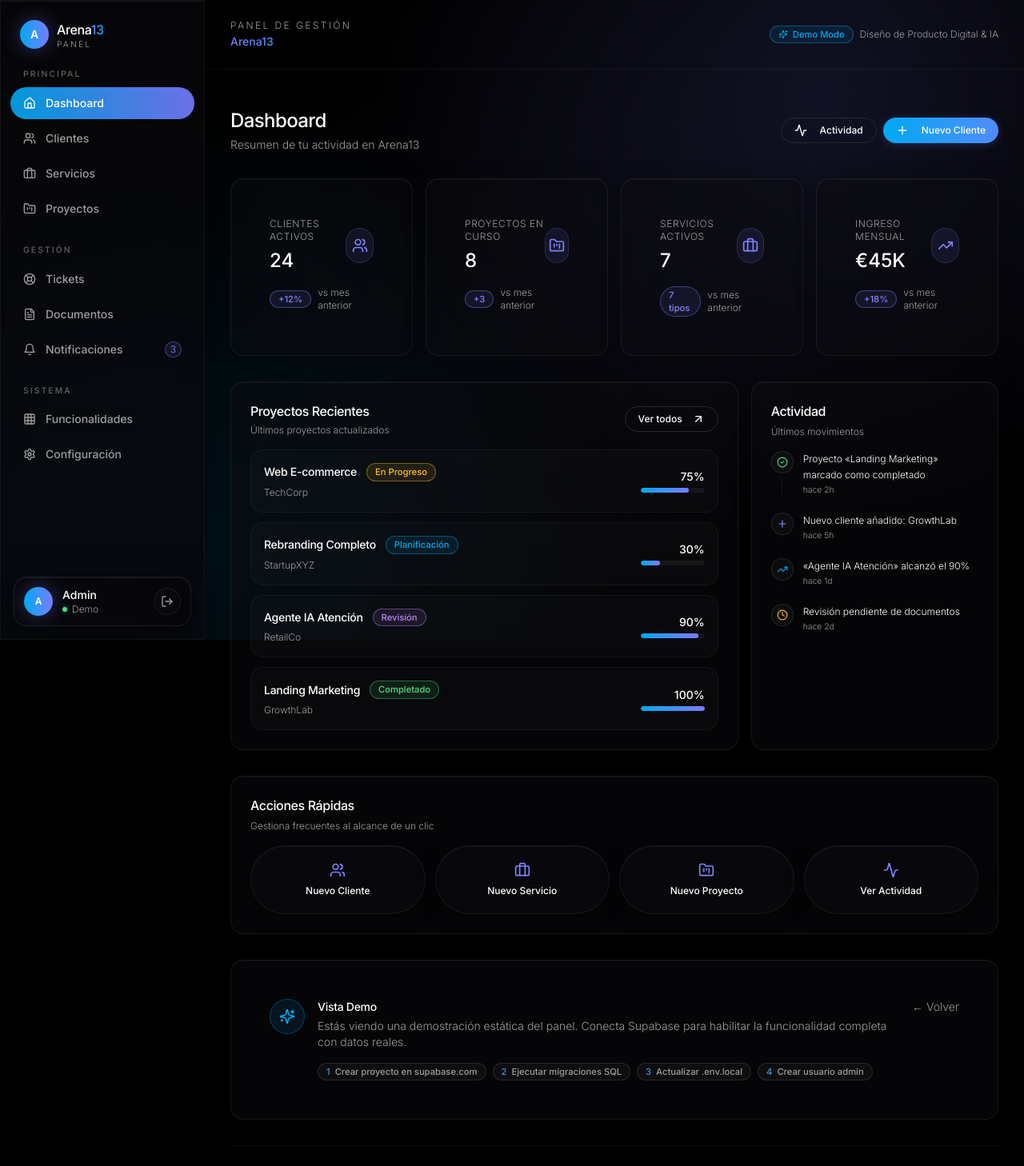
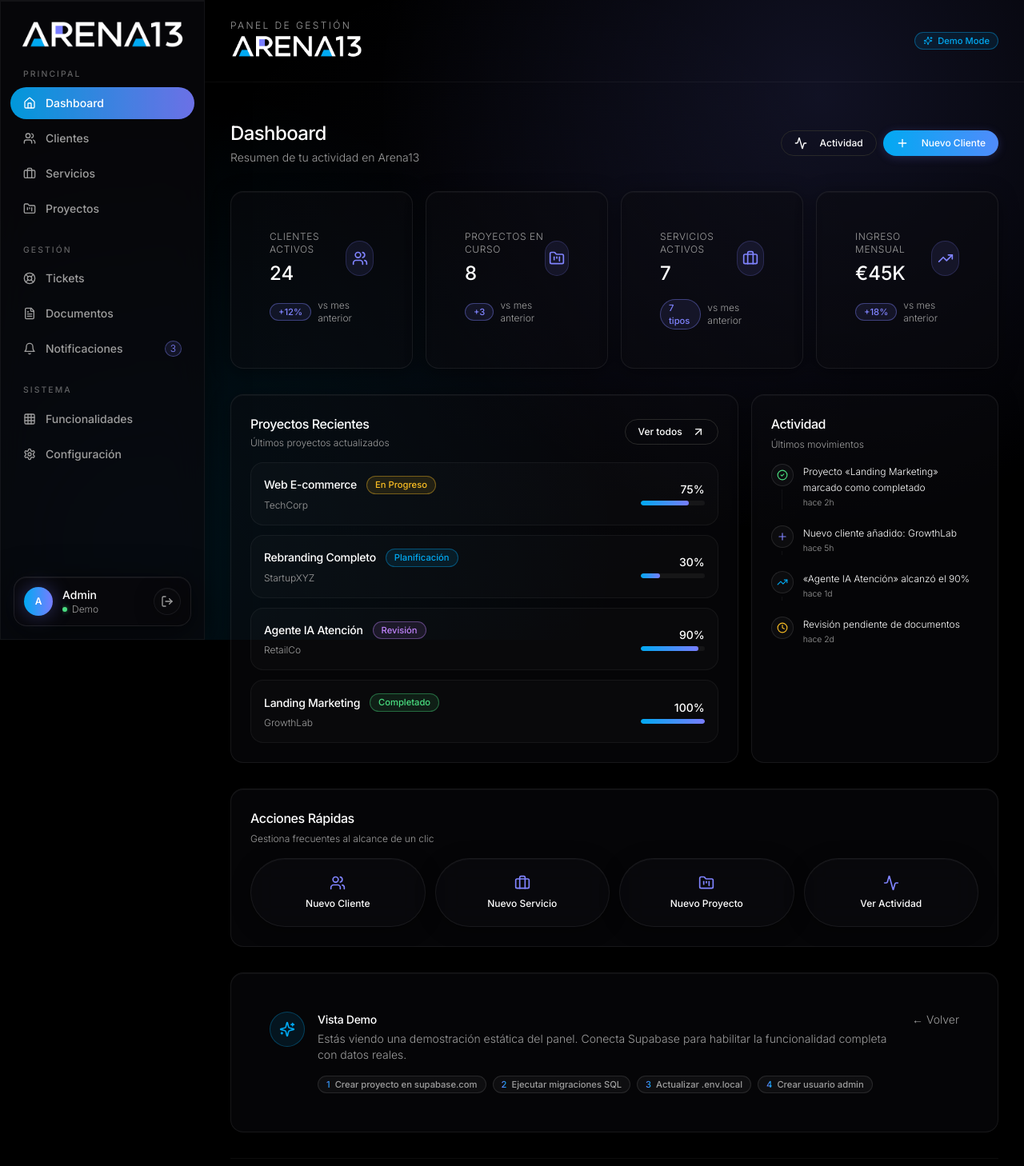
Before and after one commit to rubngnzalez/arena_panel, a Next.js app: page /dashboard-preview in a window 1280 px wide. Shown: the top 1458 px of the page at 80% size. Built offline with nearby package versions, Linux system fonts and the light colour scheme.

Commit message:
fix: sustituir wordmarks Arena13 por el logo en toda la web y quitar textos de diseno de producto

```diff
--- a/src/app/(auth)/login/page.tsx
+++ b/src/app/(auth)/login/page.tsx
@@ -75,28 +75,19 @@ export default function LoginPage() {
       <div className="w-full max-w-sm space-y-10 animate-fade-in">
         {/* Logo */}
         <div className="text-center">
-          <div className="inline-flex items-center justify-center mb-4">
+          <div className="inline-flex items-center justify-center">
             <BrandLogo
-              className="drop-shadow-[0_0_14px_rgba(120,125,255,0.35)]"
-              imgClassName="h-16"
-              fallbackSize="text-4xl"
+              className="drop-shadow-[0_0_18px_rgba(120,125,255,0.4)]"
+              imgClassName="h-24"
+              fallbackSize="text-5xl"
             />
           </div>
-          <h1 className="text-3xl font-medium tracking-tight mb-1.5">
-            Arena<span className="text-gradient">13</span>
-          </h1>
-          <p className="text-xs text-muted-foreground uppercase tracking-widest2 font-light">
-            Panel de Gestión
-          </p>
         </div>
 
         {/* Login Form */}
         <div className="glass-strong rounded-2xl p-7 space-y-6">
           <div className="space-y-1.5 text-center">
             <h2 className="text-lg font-medium tracking-tight">Acceso al panel</h2>
-            <p className="text-xs text-muted-foreground font-light">
-              Diseño de Producto Digital & IA
-            </p>
           </div>
 
           <form onSubmit={handleLogin} className="space-y-4">
--- a/src/app/(dashboard)/facturacion/page.tsx
+++ b/src/app/(dashboard)/facturacion/page.tsx
@@ -15,6 +15,7 @@ import {
   Copy, Euro, Calendar, AlertTriangle, CheckCircle2, Clock, CreditCard, Link2,
 } from "lucide-react"
 import { formatCurrency, formatDate, getInitials } from "@/lib/utils"
+import { BrandLogo } from "@/components/brand-logo"
 import type { Factura, FacturaLinea, FacturaEstado, MetodoPago, Presupuesto } from "@/types"
 
 const ESTADOS: Record<FacturaEstado, { label: string; color: string }> = {
@@ -265,10 +266,10 @@ export default function FacturacionPage() {
             <div className="flex items-start justify-between mb-8">
               <div>
                 <div className="flex items-center gap-2 mb-1">
-                  <span className="text-xl font-bold">Arena13</span>
+                  <BrandLogo imgClassName="h-9" fallbackSize="text-xl" />
                   <span className={`text-xs px-2 py-0.5 rounded-full ${est.color}`}>{est.label}</span>
                 </div>
-                <p className="text-xs text-muted-foreground">Diseño de Producto Digital & IA</p>
+                <p className="text-xs text-muted-foreground">arenatrece.com</p>
               </div>
               <div className="text-right">
                 <p className="text-sm text-muted-foreground">Factura</p>
--- a/src/app/(dashboard)/layout.tsx
+++ b/src/app/(dashboard)/layout.tsx
@@ -7,6 +7,7 @@ import { Sidebar } from "@/components/dashboard/sidebar"
 import { DashboardHeader } from "@/components/dashboard/dashboard-header"
 import { CommandBar } from "@/components/command-bar"
 import { SplashScreen } from "@/components/splash-screen"
+import { BrandLogo } from "@/components/brand-logo"
 import { obtenerRol, esRutaPermitidaCliente, type Rol } from "@/lib/roles"
 
 export default function DashboardLayout({
@@ -136,9 +137,7 @@ export default function DashboardLayout({
                     <p className="text-sm text-gradient font-medium mt-0.5">{nombreComercial}</p>
                   </>
                 ) : (
-                  <p className="text-sm text-gradient font-medium tracking-tight">
-                    {nombreComercial || "Arena13"}
-                  </p>
+                  <BrandLogo imgClassName="h-8" fallbackSize="text-xl" />
                 )}
               </div>
               <div className="flex items-center gap-3">
--- a/src/app/(dashboard)/presupuestos/page.tsx
+++ b/src/app/(dashboard)/presupuestos/page.tsx
@@ -16,6 +16,7 @@ import {
   Send, Copy, TrendingUp, Euro, Calendar, Link2, LayoutTemplate, BookmarkPlus,
 } from "lucide-react"
 import { formatCurrency, formatDate, getInitials } from "@/lib/utils"
+import { BrandLogo } from "@/components/brand-logo"
 import type { Presupuesto, PresupuestoLinea, PresupuestoEstado, PlantillaPresupuesto } from "@/types"
 
 const ESTADOS: Record<PresupuestoEstado, { label: string; color: string }> = {
@@ -360,10 +361,10 @@ export default function PresupuestosPage() {
             <div className="flex items-start justify-between mb-8">
               <div>
                 <div className="flex items-center gap-2 mb-1">
-                  <span className="text-xl font-bold">Arena13</span>
+                  <BrandLogo imgClassName="h-9" fallbackSize="text-xl" />
                   <span className={`text-xs px-2 py-0.5 rounded-full ${est.color}`}>{est.label}</span>
                 </div>
-                <p className="text-xs text-muted-foreground">Diseño de Producto Digital & IA</p>
+                <p className="text-xs text-muted-foreground">arenatrece.com</p>
               </div>
               <div className="text-right">
                 <p className="text-sm text-muted-foreground">Presupuesto</p>
--- a/src/app/dashboard-preview/page.tsx
+++ b/src/app/dashboard-preview/page.tsx
@@ -5,6 +5,7 @@
  */
 
 import Link from "next/link"
+import { BrandLogo } from "@/components/brand-logo"
 import { Card, CardContent, CardDescription, CardHeader, CardTitle } from "@/components/ui/card"
 import { Button } from "@/components/ui/button"
 import {
@@ -89,14 +90,8 @@ export default function DashboardPreviewPage() {
       <aside className="hidden lg:flex flex-col w-64 min-h-screen fixed left-0 top-0 glass-strong border-r border-white/5">
         {/* Logo */}
         <div className="p-6">
-          <Link href="/" className="flex items-center gap-2.5">
-            <span className="relative flex h-9 w-9 items-center justify-center rounded-pill bg-arena-gradient shadow-glow-purple">
-              <span className="text-sm font-semibold text-white">A</span>
-            </span>
-            <div className="leading-none">
-              <span className="block text-base font-medium tracking-tight">Arena<span className="text-gradient">13</span></span>
-              <span className="block text-[0.65rem] font-light text-muted-foreground tracking-widest2 uppercase mt-0.5">Panel</span>
-            </div>
+          <Link href="/" className="flex items-center">
+            <BrandLogo imgClassName="h-9" fallbackSize="text-xl" />
           </Link>
         </div>
 
@@ -168,14 +163,15 @@ export default function DashboardPreviewPage() {
             <div className="py-6 flex items-center justify-between">
               <div>
                 <p className="text-xs text-muted-foreground uppercase tracking-widest2 font-light">Panel de Gestión</p>
-                <p className="text-sm text-gradient font-medium mt-0.5">Arena13</p>
+                <div className="mt-1">
+                  <BrandLogo imgClassName="h-7" fallbackSize="text-lg" />
+                </div>
               </div>
               <div className="flex items-center gap-2">
                 <span className="arena-badge text-arena-cyan border-arena-cyan/40 bg-arena-cyan/10">
                   <Sparkles className="h-3 w-3" />
                   Demo Mode
                 </span>
-                <span className="text-xs text-muted-foreground font-light hidden xl:inline">Diseño de Producto Digital & IA</span>
               </div>
             </div>
           </div>
@@ -358,7 +354,7 @@ export default function DashboardPreviewPage() {
           {/* Footer */}
           <div className="pt-6 border-t border-white/5 flex flex-col sm:flex-row sm:items-center sm:justify-between gap-2">
             <p className="text-xs text-muted-foreground font-light">
-              Arena13 — Diseño de Producto Digital & IA
+              arenatrece.com
             </p>
             <Link
               href="/"
--- a/src/app/p/page.tsx
+++ b/src/app/p/page.tsx
@@ -3,6 +3,7 @@
 import { Suspense, useEffect, useState, useCallback } from "react"
 import { useSearchParams } from "next/navigation"
 import { useSupabase } from "@/lib/supabase/client"
+import { BrandLogo } from "@/components/brand-logo"
 import { formatCurrency, formatDate } from "@/lib/utils"
 import {
   Check, X, AlertCircle, CheckCircle2, XCircle, Calendar, Clock,
@@ -113,10 +114,9 @@ function PresupuestoPublicoContent() {
       <div className="max-w-3xl mx-auto space-y-6">
         {/* Marca */}
         <div className="text-center">
-          <span className="text-2xl font-semibold tracking-tight">Arena<span className="text-gradient">13</span></span>
-          <p className="text-xs text-muted-foreground tracking-widest2 uppercase mt-1">
-            Arena13 · Diseño de Producto Digital &amp; IA
-          </p>
+          <div className="inline-flex items-center justify-center">
+            <BrandLogo imgClassName="h-14" fallbackSize="text-3xl" />
+          </div>
         </div>
 
         {/* Banner de estado */}
@@ -256,7 +256,7 @@ function PresupuestoPublicoContent() {
         </div>
 
         <p className="text-center text-xs text-muted-foreground">
-          Arena13 — Diseño de Producto Digital &amp; IA · arenatrece.com
+          arenatrece.com
         </p>
       </div>
     </div>
--- a/src/app/page.tsx
+++ b/src/app/page.tsx
@@ -3,6 +3,7 @@
 import { useEffect } from "react"
 import { useRouter } from "next/navigation"
 import { getBrowserClient } from "@/lib/supabase/client"
+import { BrandLogo } from "@/components/brand-logo"
 
 export default function HomePage() {
   const router = useRouter()
@@ -18,10 +19,12 @@ export default function HomePage() {
 
   return (
     <div className="min-h-screen flex items-center justify-center bg-grid">
-      <div className="flex flex-col items-center gap-4 animate-fade-in">
-        <div className="inline-flex items-center justify-center h-16 w-16 rounded-pill bg-arena-gradient shadow-glow-purple">
-          <span className="text-2xl font-semibold text-white">A</span>
-        </div>
+      <div className="flex flex-col items-center gap-5 animate-fade-in">
+        <BrandLogo
+          className="drop-shadow-[0_0_18px_rgba(120,125,255,0.4)]"
+          imgClassName="h-20"
+          fallbackSize="text-4xl"
+        />
         <div className="h-6 w-6 rounded-pill border-2 border-white/10 border-t-primary animate-spin" />
       </div>
     </div>
--- a/src/components/command-bar.tsx
+++ b/src/components/command-bar.tsx
@@ -8,6 +8,7 @@ import {
   Dialog, DialogContent, DialogHeader, DialogTitle,
 } from "@/components/ui/dialog"
 import { cn } from "@/lib/utils"
+import { BrandLogo } from "@/components/brand-logo"
 import {
   Home, Users, Briefcase, FolderKanban, LifeBuoy, FileText,
   Bell, Settings, Grid3x3, Layers, Calculator, Receipt,
@@ -233,7 +234,7 @@ export function CommandBar() {
             <kbd className="rounded-pill border border-white/10 bg-white/5 px-1.5 py-0.5">↑↓</kbd> navegar
             <kbd className="rounded-pill border border-white/10 bg-white/5 px-1.5 py-0.5">↵</kbd> abrir
           </span>
-          <span>Arena13</span>
+          <BrandLogo imgClassName="h-5" fallbackSize="text-sm" />
         </div>
       </DialogContent>
     </Dialog>
--- a/src/components/dashboard/dashboard-header.tsx
+++ b/src/components/dashboard/dashboard-header.tsx
@@ -10,6 +10,7 @@ import {
   PopoverContent,
   PopoverTrigger,
 } from "@/components/ui/popover"
+import { BrandLogo } from "@/components/brand-logo"
 
 interface DashboardHeaderProps {
   onMenuClick: () => void
@@ -46,7 +47,7 @@ export function DashboardHeader({
                 <Menu className="h-4 w-4" />
               )}
             </button>
-            <span className="text-sm font-medium">Arena<span className="text-gradient">13</span></span>
+            <BrandLogo imgClassName="h-7" fallbackSize="text-lg" />
           </div>
 
           {/* Right side */}
```
